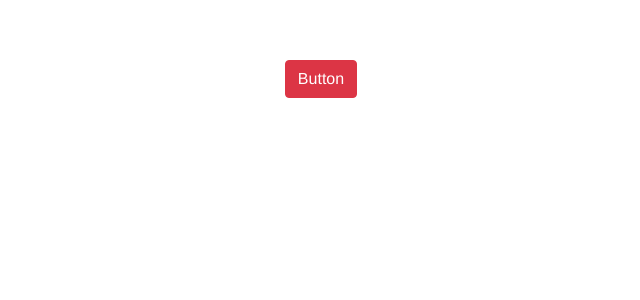
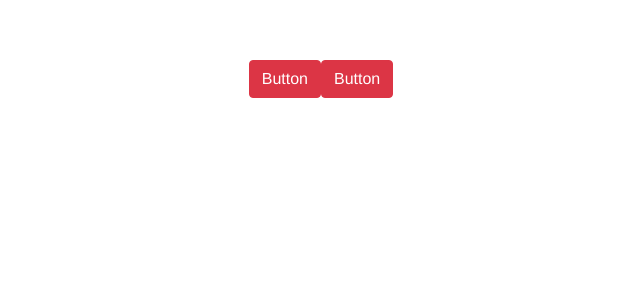
Before and after one commit to souamandaleal/GAC119-frontend, a Vue app in the folder frontend/: page / in a window 1280 px wide. Shown: the top 300 px of the page, without its empty margins (319-959 px from the left). Built offline with nearby package versions, Linux system fonts and the light colour scheme.

Commit message:
Alteracao de LF para CRLF

```diff
--- a/frontend/src/components/HelloWorld.vue
+++ b/frontend/src/components/HelloWorld.vue
@@ -1,5 +1,6 @@
 <template>
   <div class="hello">
+    <b-button variant="danger">Button</b-button>
     <b-button variant="danger">Button</b-button>
   </div>
 </template>
```
